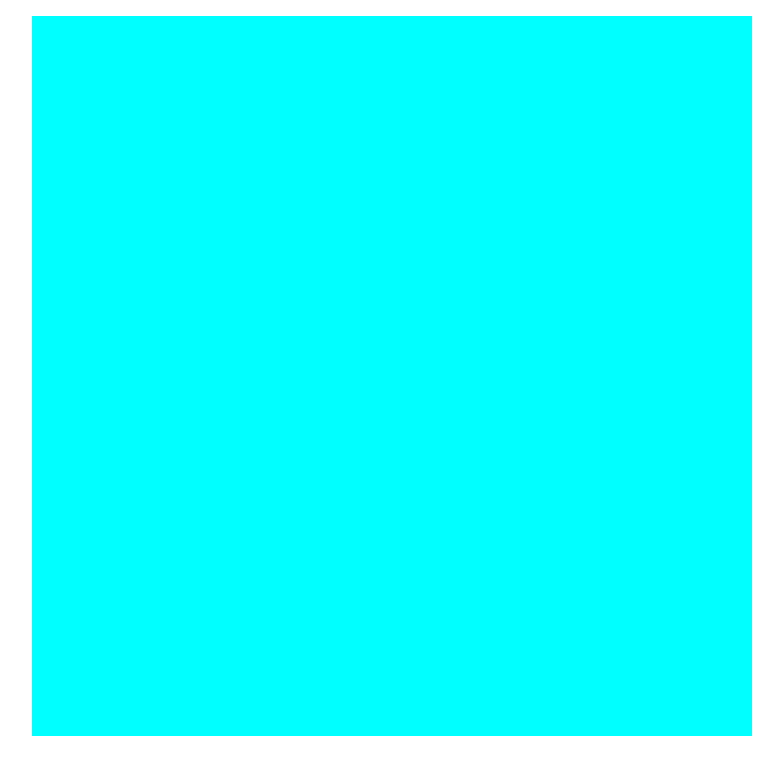
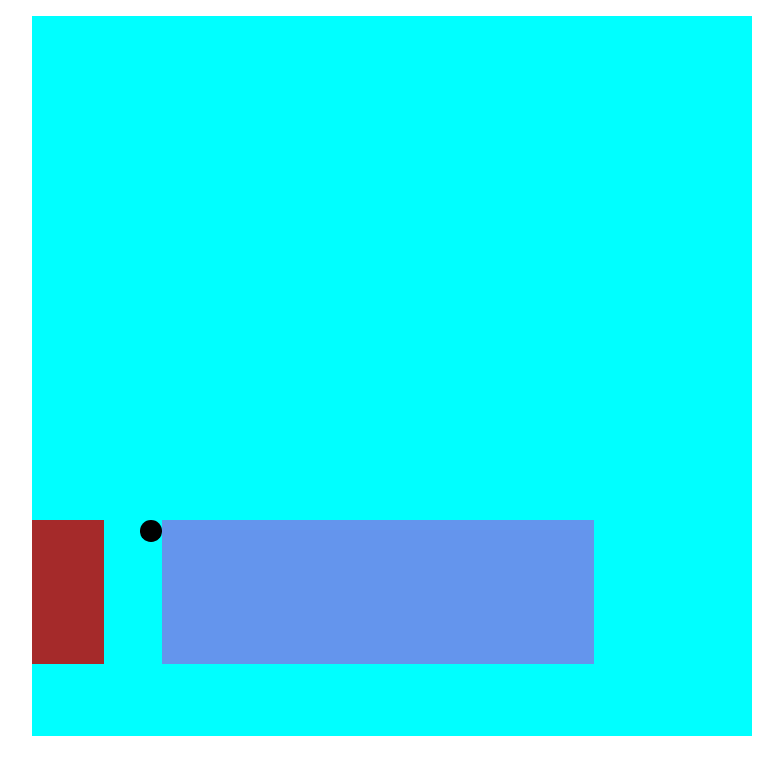
Before and after one commit to alinematollahi/Automatic-Gate-Opener-Website, a React (Create React App) app: page / in a window 1280 px wide. Shown: the top 774 px of the page, without its empty margins (248-1031 px from the left). Built offline with nearby package versions, Linux system fonts and the light colour scheme.

Commit message:
add styles for new elements

```diff
--- a/src/styles/swingDoorAnimation.css
+++ b/src/styles/swingDoorAnimation.css
@@ -4,3 +4,45 @@
     margin: 2vmin auto;
     background-color: aqua;
 }
+
+#empty-space{
+width: 100%;
+height: 70%;
+}
+
+#wall-left-1 {
+    float: left;
+    width: 10%;
+    height: 20%;
+    background-color: brown;
+}
+
+#part-3 {
+    float: left;
+    width: 5%;
+    height: 20%;
+}
+
+#back-base-left {
+    width: 50%;
+    height: 50%;
+    position: relative;
+    left: 25%;
+    color: rgb(26, 7, 7);
+}
+
+
+#hinge-left {
+    float: left;
+    width: 3%;
+    height: 3%;
+    border-radius: 50%;
+    background-color: black;
+}
+
+#part-5 {
+    float: left;
+    width: 60%;
+    height: 20%;
+    background-color: cornflowerblue;
+}
```
